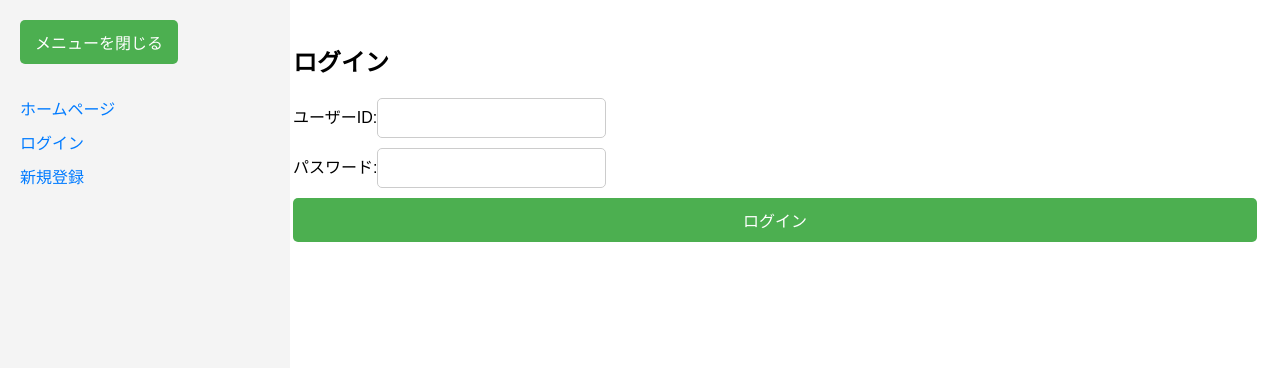
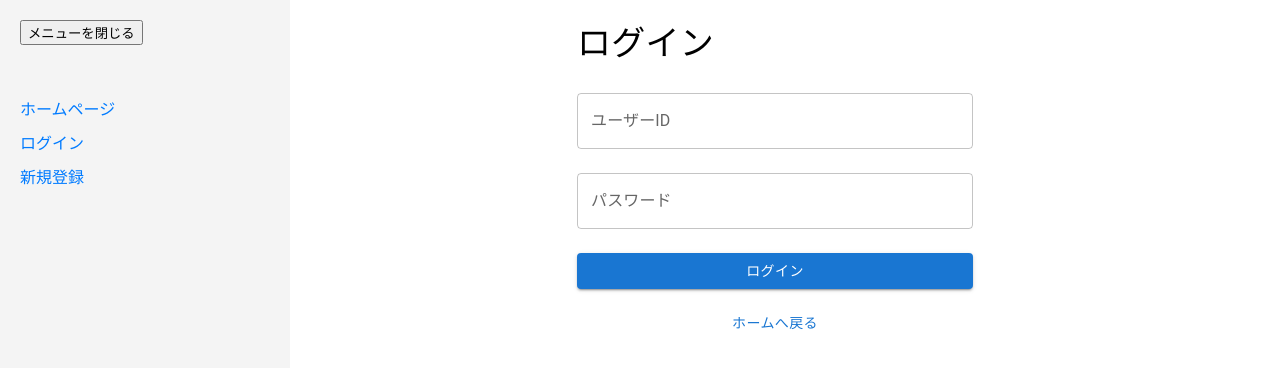
Before and after one commit to NakamuraSoshi/my-project, a React (Create React App) app in the folder my-react-app/: page /login in a window 1280 px wide. Shown: the top 368 px of the page. Built offline with nearby package versions, Linux system fonts and the light colour scheme.

Commit message:
add muiの追加

```diff
--- a/my-react-app/src/components/LoginForm.jsx
+++ b/my-react-app/src/components/LoginForm.jsx
@@ -1,19 +1,20 @@
 import React, { useContext, useState } from 'react';
 import axios from 'axios';
-import InputField from './InputField';
-import SubmitButton from './SubmitButton';
+import { TextField, Button, Container, Typography, Snackbar, Alert } from '@mui/material';
 import { Link } from 'react-router-dom';
-import '../styles/user.css';
-import Snackbar from './Snackbar';
 import { AuthContext } from '../contexts/AuthContext';
+import { UserContext } from '../contexts/UserContext';
+import { useNavigate } from 'react-router-dom';
 
 //useStateで状態管理
-const LoginForm = ({ showMessage }) => {
+const LoginForm = () => {
   const [userId, setUserId] = useState('');
   const [password, setPassword] = useState('');
   const [message, setMessage] = useState('');
   const [messageType, setMessageType] = useState('');
-  const { setIsLoggedIn } = useContext(AuthContext);
+  const { setIsLoggedIn} = useContext(AuthContext);
+  const { setUser } = useContext(UserContext);
+  const navigate = useNavigate();
 
   const handleSubmit = async (event) => {
     event.preventDefault();
@@ -22,12 +23,14 @@ const LoginForm = ({ showMessage }) => {
         userId,
         password
       });
-      //ログイン成功でサーバーから返されたJWTトークンをローカルストレージに保存
+
+      //ログイン成功でトークンをローカルストレージに保存、userをセット、
       localStorage.setItem('token', response.data.token);
+      setUser(response.data.user);
       setMessage('ログインしました');
       setMessageType('success');
       setIsLoggedIn(true);
-      window.location.href = '/';
+      navigate('/');
     } catch (error) {
       setMessage('ログインに失敗しました もう一度お試しください');
       setMessageType('error');
@@ -39,32 +42,51 @@ const LoginForm = ({ showMessage }) => {
   }
 
   return (
-    <div>
-      <h2>ログイン</h2>
+    <Container maxWidth="xs">
+      <Typography variant="h4" component="h1" gutterBottom>
+        ログイン
+      </Typography>
       <form onSubmit={handleSubmit}>
-        <InputField
-          label="ユーザーID:"
-          type="text"
+        <TextField
+          label="ユーザーID"
+          variant="outlined"
+          fullWidth
+          margin="normal"
           value={userId}
           onChange={(e) => setUserId(e.target.value)}
         />
-        <InputField
-          label="パスワード:"
+        <TextField
+          label="パスワード"
           type="password"
+          variant="outlined"
+          fullWidth
+          margin="normal"
           value={password}
           onChange={(e) => setPassword(e.target.value)}
         />
-        <SubmitButton text="ログイン" />
+        <Button
+          type="submit"
+          variant="contained"
+          color="primary"
+          fullWidth
+          style={{ marginTop: '16px' }}
+        >
+          ログイン
+        </Button>
       </form>
-      {message && (
-        <Snackbar
-          message={message}
-          type={messageType}
-          onClose={handleCloseSnackbar}
-        />
-      )}
-      <Link to='/'></Link>
-    </div>
+      <Link to="/" style={{ textDecoration: 'none', marginTop: '16px', display: 'block' }}>
+        <Button variant="text" fullWidth>ホームへ戻る</Button>
+      </Link>
+      <Snackbar
+        open={!!message}
+        autoHideDuration={6000}
+        onClose={handleCloseSnackbar}
+      >
+        <Alert onClose={handleCloseSnackbar} severity={messageType} sx={{ width: '100%' }}>
+          {message}
+        </Alert>
+      </Snackbar>
+    </Container>
   );
 };
 
```
